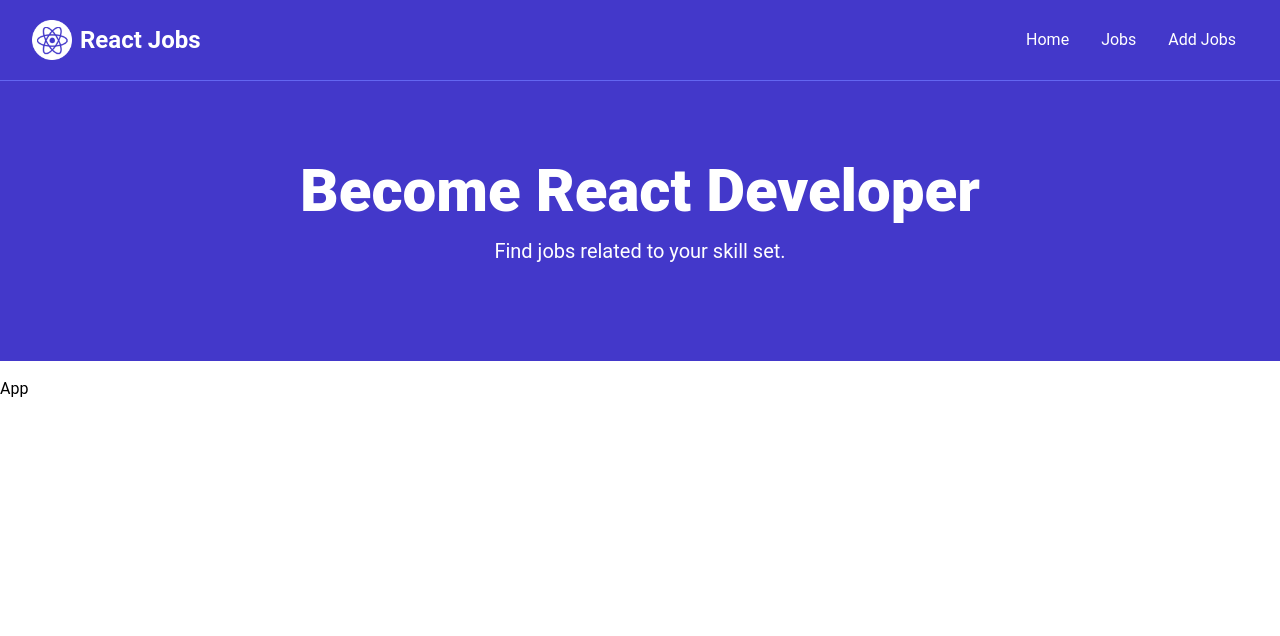
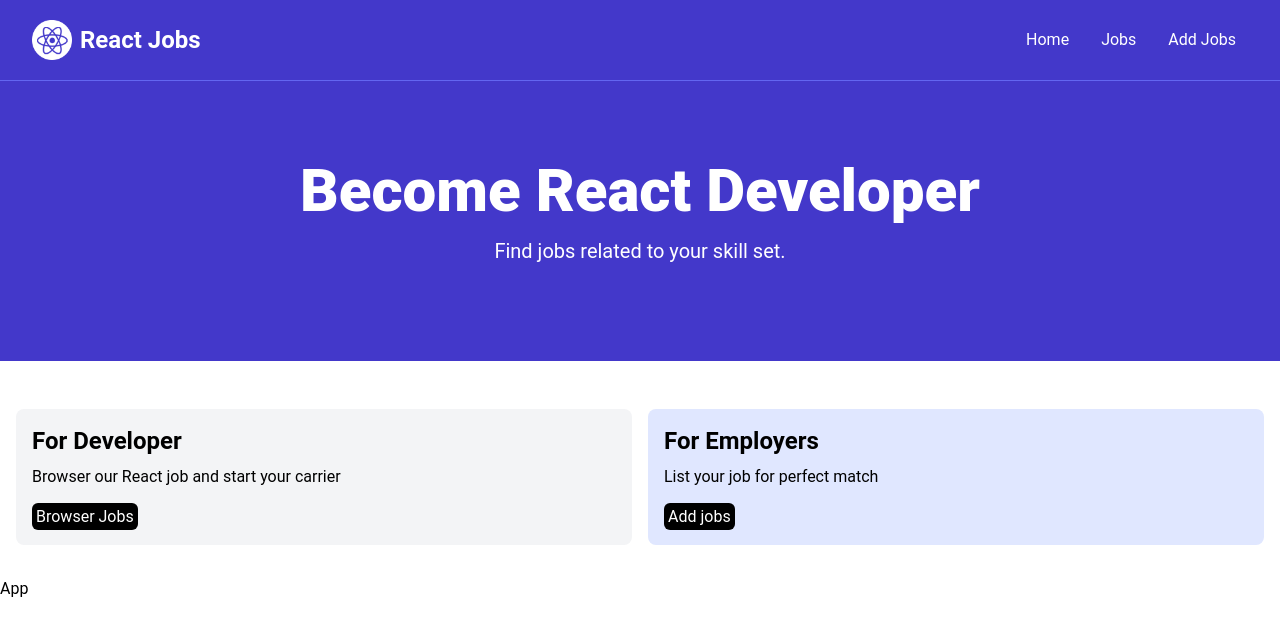
Before and after one commit to MAURICEDS0UZA/react_basic, a React (Vite) app: page / in a window 1280 px wide. Shown: the top 636 px of the page. Built offline with nearby package versions, Linux system fonts and the light colour scheme.

Commit message:
Feat:HomeCards component into App.

```diff
--- a/src/App.jsx
+++ b/src/App.jsx
@@ -1,11 +1,13 @@
 import React from 'react'
 import Navbar from './Components/Navbar'
 import Hero from './Components/Hero'
+import HomeCards from './Components/HomeCards'
 
 export default function App() {
   return (<>
     <Navbar/>
     <Hero/>
+    <HomeCards/>
     <div>App</div>
     </>
   )
```
